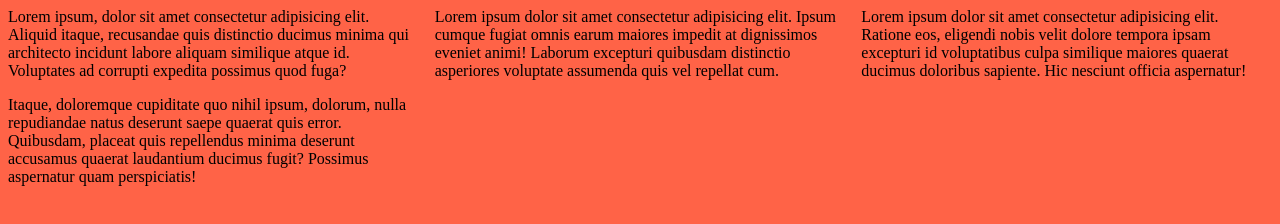
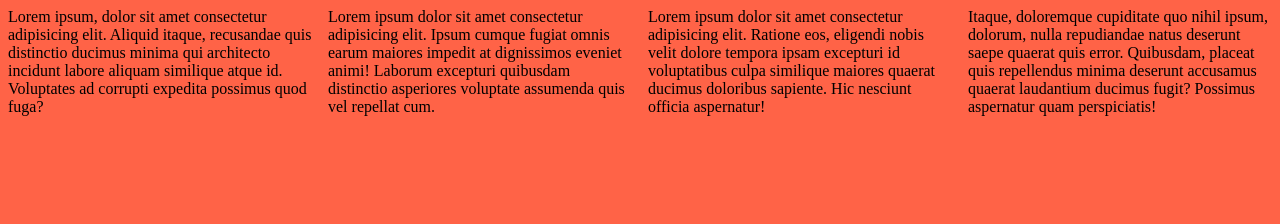
Before and after one commit to GulnazAlisherova/3.12.21, a plain HTML site: page index.html in a window 1280 px wide. Drawn offline with Linux system fonts and the light colour scheme.

Commit message:
added flex (min-width) to grid-example > div

```diff
--- a/style.css
+++ b/style.css
@@ -1,79 +1,74 @@
+.grid-example {
+  display: flex;
+  flex-wrap: wrap;
+}
+/*.grid-example > div{
+  flex: 25%;
+  padding: .5rem;
+}*/
 body {
-  margin: 0;
+  margin: 0 auto;
   background-color: tomato;
 }
 * {
   box-sizing: border-box;
 }
-
-/* @media (min-width: 900px) {
+/*@media  (min-width: 900px) {
   body {
     background-color: green;
   }
 }
-
-@media (max-width: 700px) {
+@media (max-width:700px) {
   body {
     background-color: blue;
   }
+}*/
+
+/*@media (max-width: 900px) {
+  .grid-example > div{
+    flex: 0 0 33%;
+  }
 }
+@media (max-width: 750px) {
+  .grid-example > div{
+    flex: 0 0 50%;
+  }
+}
+@media (max-width: 600px) {
+  .grid-example > div{
+    flex: 0 0 100%;
+  }
+}*/
+.grid-example > div {
+  flex: 0 0 100%;
+  padding: .5rem;
+}
+@media (min-width: 600px) {
+  .grid-example > div {
+    flex: 0 0 50%;
 
-@media print {
+  }
+}
+@media (min-width: 750px) {
+  .grid-example > div {
+    flex: 0 0 33%;
+  }
+}
+@media (min-width: 900px) {
+  .grid-example > div {
+    flex: 0 0 25%;
+  }
+}
+/*@media screen {
   h1 {
     text-decoration: underline;
   }
 }
 h1 {
-  color: red;
+  color: rgb(157, 255, 0);
 }
 @media (orientation: portrait) {
   h1 {
     color: blue;
   }
-} */
-/* @media print {
-  .social-icons{
-    display: none;
-  }
-} типо рпи распечатке все иконы исчезают*/
-/*
-
-@media (max-width: 900px) {
-  .grid-example > div {
-    flex:  0 0 33.333333%;
-  }
-}
-
-@media (max-width: 750px) {
-  .grid-example > div {
-    flex:  0 0 50%;
-  }
-}
-@media (max-width: 600px) {
-  .grid-example > div {
-    flex:  0 0 100%;
-  }
-} */
-.grid-example {
-  display: flex;
-  flex-wrap: wrap;
-}
-.grid-example > div {
-  flex:0 0 25%;
-  padding: 0.5rem;
-}
-@media (min-width: 600px) {
-  .grid-example > div {
-    flex:  0 0 100%;
-  }
-}
-@media (min-width: 750px) {
-  .grid-example > div {
-    flex:  0 0 50%;
-  }
-}
-@media (min-width: 900px) {
-  .grid-example > div {
-    flex:  0 0 33.333333%;
-  }
-}
+}*/
```
